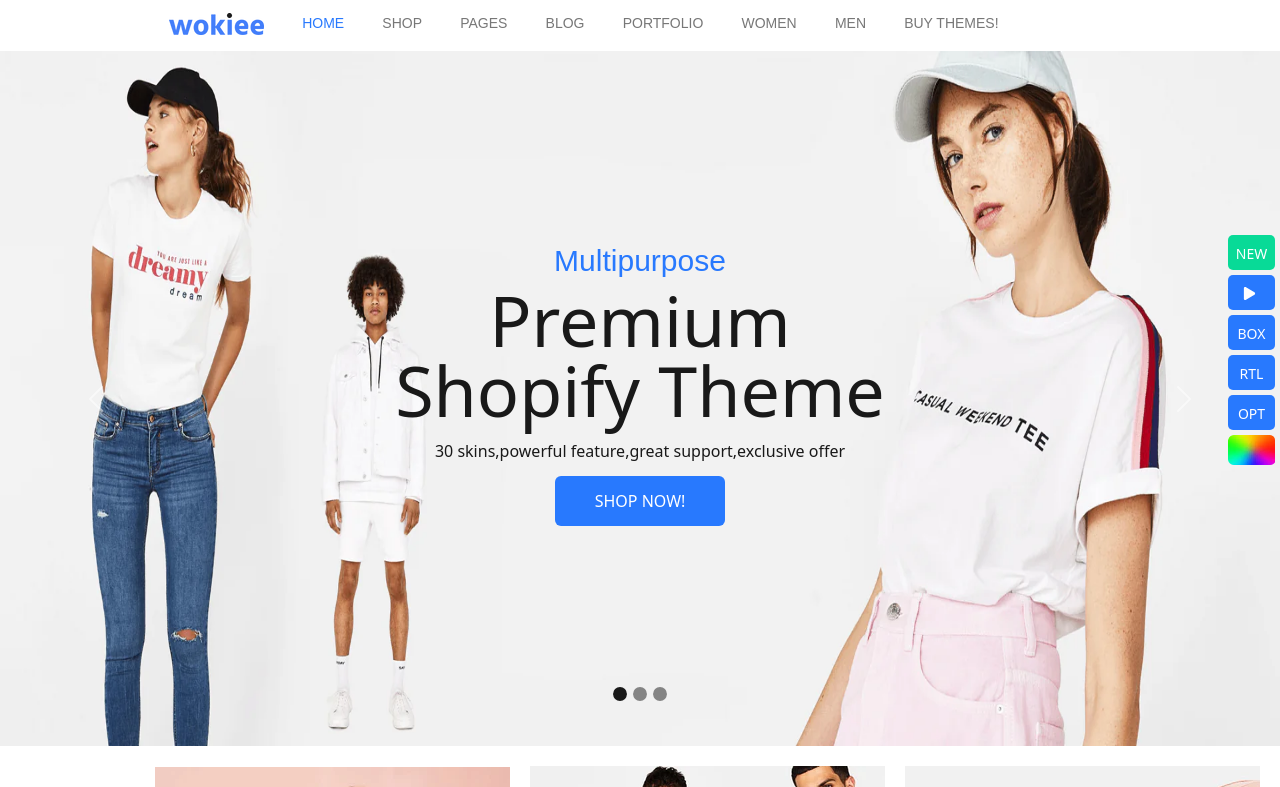
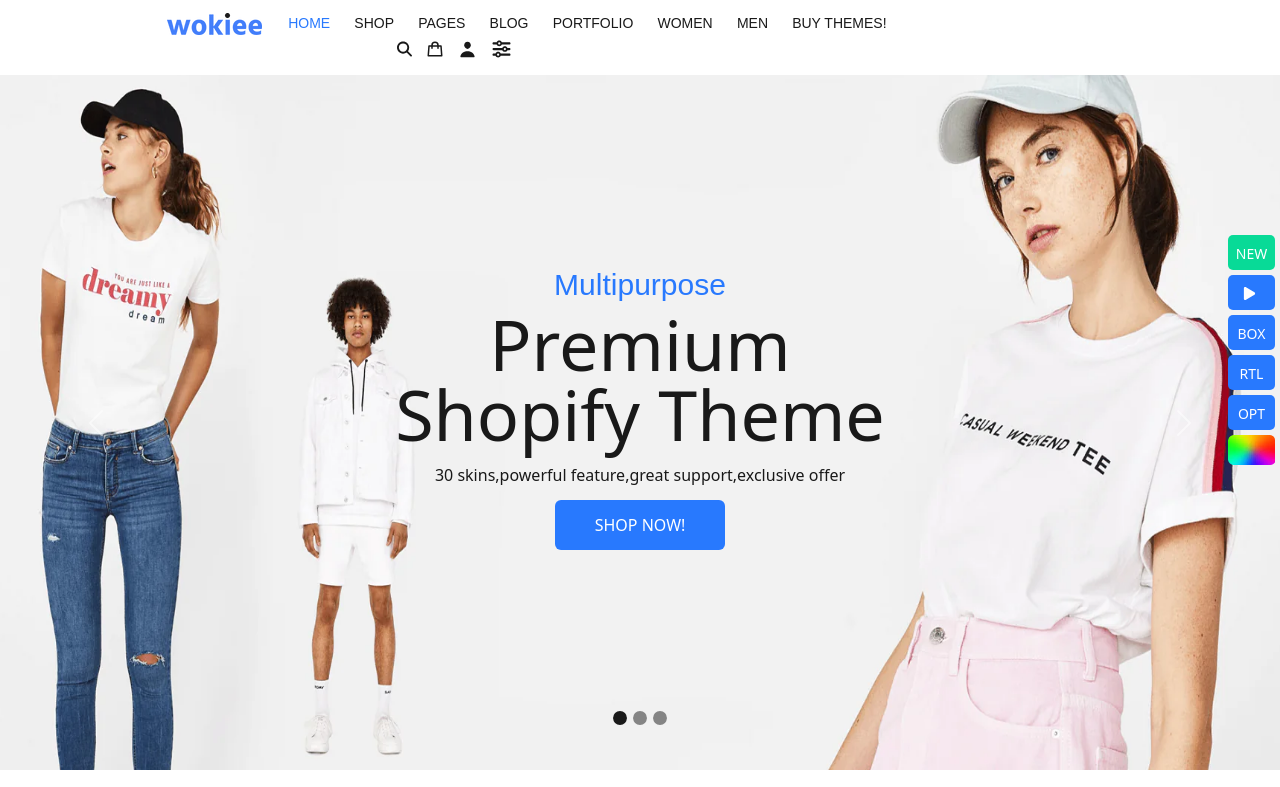
Before and after one commit to Siva-Sooriyan/Ecommerce-website-DEMO, a plain HTML site: page index.html in a window 1280 px wide. Shown: the top 787 px of the page. Drawn offline with nearby package versions, Linux system fonts and the light colour scheme.

Commit message:
added icons in navbar and edited some pictures

```diff
--- a/index.html
+++ b/index.html
@@ -7,7 +7,6 @@
   <title>Wokiee - Shopify Theme - wokiee- demos</title>
   <link rel="icon" type="image/x-icon" href="images/lop.png">
   <link rel="stylesheet" href="styles.css">
-  <!-- <link rel="stylesheet" href="https://cdnjs.cloudflare.com/ajax/libs/font-awesome/4.7.0/css/font-awesome.min.css"> -->
   <link rel="stylesheet" href="https://cdnjs.cloudflare.com/ajax/libs/font-awesome/6.4.2/css/all.min.css"
     integrity="sha512-z3gLpd7yknf1YoNbCzqRKc4qyor8gaKU1qmn+CShxbuBusANI9QpRohGBreCFkKxLhei6S9CQXFEbbKuqLg0DA=="
     crossorigin="anonymous" referrerpolicy="no-referrer" />
@@ -26,7 +25,7 @@
       <i class="fa fa-bars"></i>
         </label> -->
       <ul>
-        <li><a href="#"><img class="log" src="images/Logo.png" alt="company Logo" style="margin-left: 120px;"></a></li>
+        <li><a href="#"><img class="log" src="images/Logo.png" alt="company Logo" style="margin-left: 125px;padding-right: 2px;"></a></li>
         <li><a class="active" href="">home</a>
           <div class="sub-menu-0">
             <div class="wt">
@@ -128,7 +127,7 @@
               </ul>
               <ul>
                 <a href="#" class="topic">NEW SKINS </a>
-                <li><a href="#">antiques Store <span
+                <li><a href="#">Antiques Store <span
                       style="background-color: #fdbc20; color: white; border-radius: 2px;padding: 2px;">Popular</span></a>
                 </li>
                 <li><a href="#">Electronics Store #2</a></li>
@@ -276,7 +275,9 @@
         </li>
         <li><a href="#">women</a>
           <div class="sub-menu-5">
-            <ul></ul>
+            <ul>
+
+            </ul>
           </div>
         </li>
         <li><a href="">men</a>
@@ -293,8 +294,14 @@
             </ul>
           </div>
         </li>
+        <li><div class="ti">
+          <svg class="search-icon" xmlns="http://www.w3.org/2000/svg"  viewBox="0 0 512 512"><!--! Font Awesome Free 6.4.2 by @fontawesome - https://fontawesome.com License - https://fontawesome.com/license (Commercial License) Copyright 2023 Fonticons, Inc. --><path d="M416 208c0 45.9-14.9 88.3-40 122.7L502.6 457.4c12.5 12.5 12.5 32.8 0 45.3s-32.8 12.5-45.3 0L330.7 376c-34.4 25.2-76.8 40-122.7 40C93.1 416 0 322.9 0 208S93.1 0 208 0S416 93.1 416 208zM208 352a144 144 0 1 0 0-288 144 144 0 1 0 0 288z"/></svg>
+      </div></li>
+      <li><div class=""><svg class="bag" viewBox="0 0 24 24" xmlns="http://www.w3.org/2000/svg"><path d="M3,22H21a1,1,0,0,0,1-1.077l-1-13A1,1,0,0,0,20,7H17A5,5,0,0,0,7,7H4a1,1,0,0,0-1,.923l-1,13A1,1,0,0,0,3,22ZM12,4a3,3,0,0,1,3,3H9A3,3,0,0,1,12,4ZM4.926,9H7v2a1,1,0,0,0,2,0V9h6v2a1,1,0,0,0,2,0V9h2.074l.846,11H4.08Z"/></svg>
+      </div></li>
+      <li><div><svg class="person" viewBox="0 0 512 512" xmlns="http://www.w3.org/2000/svg"><path d="M344,144c-3.92,52.87-44,96-88,96s-84.15-43.12-88-96c-4-55,35-96,88-96S348,90,344,144Z"/><path d="M256,304c-87,0-175.3,48-191.64,138.6C62.39,453.52,68.57,464,80,464H432c11.44,0,17.62-10.48,15.65-21.4C431.3,352,343,304,256,304Z" /></svg></div></li>
+      <li><div><svg class="slider" xmlns="http://www.w3.org/2000/svg" viewBox="0 0 512 512"><!--! Font Awesome Free 6.4.2 by @fontawesome - https://fontawesome.com License - https://fontawesome.com/license (Commercial License) Copyright 2023 Fonticons, Inc. --><path d="M0 416c0 17.7 14.3 32 32 32l54.7 0c12.3 28.3 40.5 48 73.3 48s61-19.7 73.3-48L480 448c17.7 0 32-14.3 32-32s-14.3-32-32-32l-246.7 0c-12.3-28.3-40.5-48-73.3-48s-61 19.7-73.3 48L32 384c-17.7 0-32 14.3-32 32zm128 0a32 32 0 1 1 64 0 32 32 0 1 1 -64 0zM320 256a32 32 0 1 1 64 0 32 32 0 1 1 -64 0zm32-80c-32.8 0-61 19.7-73.3 48L32 224c-17.7 0-32 14.3-32 32s14.3 32 32 32l246.7 0c12.3 28.3 40.5 48 73.3 48s61-19.7 73.3-48l54.7 0c17.7 0 32-14.3 32-32s-14.3-32-32-32l-54.7 0c-12.3-28.3-40.5-48-73.3-48zM192 128a32 32 0 1 1 0-64 32 32 0 1 1 0 64zm73.3-64C253 35.7 224.8 16 192 16s-61 19.7-73.3 48L32 64C14.3 64 0 78.3 0 96s14.3 32 32 32l86.7 0c12.3 28.3 40.5 48 73.3 48s61-19.7 73.3-48L480 128c17.7 0 32-14.3 32-32s-14.3-32-32-32L265.3 64z"/></svg></div></li>
       </ul>
-    </div>
   </nav>
   <!-- carousel -->
   <div>
@@ -316,7 +323,7 @@
       </div>
       <div class="carousel-inner">
         <div class="carousel-item active" style="height: 695px; background-color:gray;">
-          <img src="images/home page1.png" class="d-block w-100" alt="..." style="height: 695px;">
+          <img src="images/home page1(1).png" class="d-block w-100" alt="..." style="height: 695px;">
           <div class="carousel-caption d-none d-md-block">
             <h5
               style="color:#2879fe; font-weight: 400;font-family: 'Hind', sans-serif;font-size: 30px;line-height: 1.1;">
--- a/styles.css
+++ b/styles.css
@@ -255,7 +255,6 @@
 
 nav ul {
     float: right;
-
 }
 
 nav ul li {
@@ -268,11 +267,11 @@ nav ul li a {
     display: inline;
     font-family: 'Hind', sans-serif;
     font-size: 14px;
-    line-height: 1.2;
-    color: #777777;
+    line-height: 1.1;
+    color: #191919;
     font-weight: 400;
     text-transform: uppercase;
-    padding: 8px 12px;
+    padding: 5px;
     text-decoration: none;
 }
 
@@ -351,15 +350,6 @@ nav ul li:hover .sub-menu-0 ul li {
     background-color: transparent;
     box-sizing: border-box;
 }
-.pcss{
-    background-color:#08da97;
-    background-image: url(images/pcss.png);
-    background-repeat: no-repeat;
-    background-size: contain;
-    height: 200px;
-    width: 600px;
-
-}
 /* dropdown menu - SHOP */
 .sub-menu-1 {
     display: none;
@@ -569,6 +559,42 @@ nav ul li:hover .sub-menu-7 ul li {
     padding-bottom: 1px;
     background-color: transparent;
     box-sizing: border-box;
+}
+.ti{
+   margin-left: 360px;
+}
+/* SEARCH ICON */
+.search-icon{
+    height: 18px;
+    width: 15px;
+    fill: #191919;
+}
+.search-icon:hover{
+    fill: #2879fe;
+}
+.bag{
+   height: 20px;
+   width: 18px;
+   fill: #191919;
+}
+.bag:hover{
+    fill: #2879fe;
+}
+.person{
+    height: 19px;
+    width: 19px;
+    fill: #191919;
+}
+.person:hover{
+    fill: #2879fe;
+}
+.slider{
+    height: 18px;
+    width: 19px;
+    fill: #191919;
+}
+.slider:hover{
+    fill: #2879fe;
 }
 
 /* CAROUSEL */
```
Also changed, not shown: images/home page1(1).png (added), images/navimg1.png (deleted), images/navimg2.png (deleted), images/option-bar-settings-1401-svgrepo-com.svg (added), images/person-outline-svgrepo-com.svg (added), images/shopping-bag-ui-svgrepo-com.svg (added).
